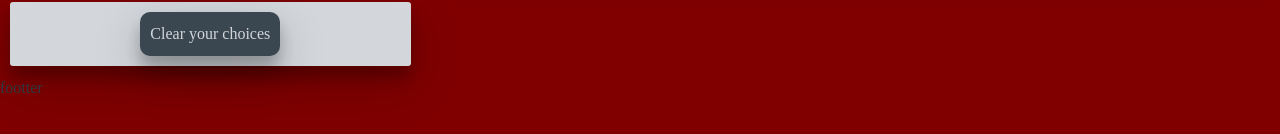
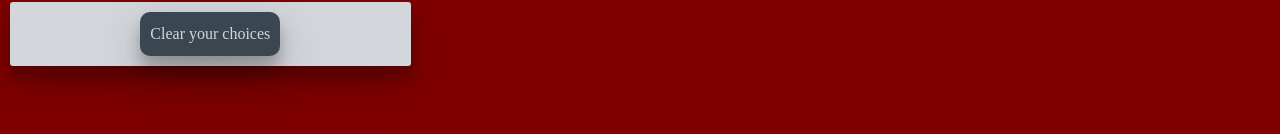
Before and after one commit to magdakolaniak/WhatWine, a React (Create React App) app: page /mealComposer in a window 1280 px wide. Shown: the part 450-584 px from the top of the page. Built offline with nearby package versions, Linux system fonts and the light colour scheme; no server answers.

Commit message:
Update MealMain.jsx

```diff
--- a/src/components/MealComposer/MealMain.jsx
+++ b/src/components/MealComposer/MealMain.jsx
@@ -17,7 +17,9 @@ const MealMain = () => {
             <Plate />
           </Col>
         </Row>
-        <div className="footter">footter</div>
+        <div className="footter" style={{ color: 'transparent' }}>
+          footter
+        </div>
       </div>
     </>
   );
```
